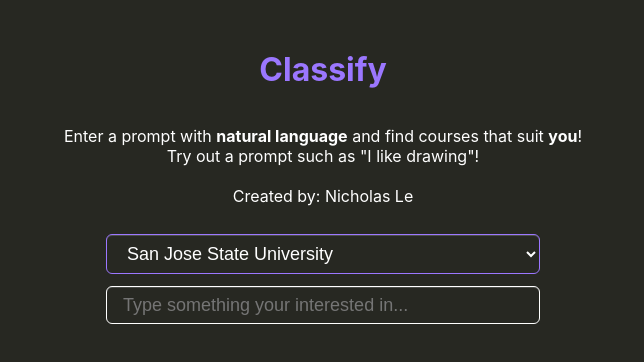
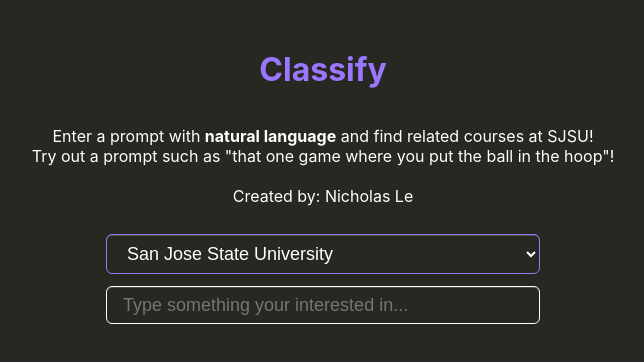
Before and after one commit to NicholasLe04/classify, a React (Create React App) app in the folder frontend/: page / in a window 1280 px wide. Shown: the top 362 px of the page, without its empty margins (317-961 px from the left). Built offline with nearby package versions, Linux system fonts and the light colour scheme.

Commit message:
Update frontend text

```diff
--- a/frontend/src/App.js
+++ b/frontend/src/App.js
@@ -6,9 +6,9 @@
     <div className="App">
       <h1 className="Title">Classify</h1>
       <p>
-        Enter a prompt with <strong>natural language</strong> and find courses that suit <strong>you</strong>!
+        Enter a prompt with <strong>natural language</strong> and find related courses at SJSU!
         <br/>
-        Try out a prompt such as "I like drawing"!
+        Try out a prompt such as "that one game where you put the ball in the hoop"!
         <br/>
         <br/>
         Created by: Nicholas Le
```
